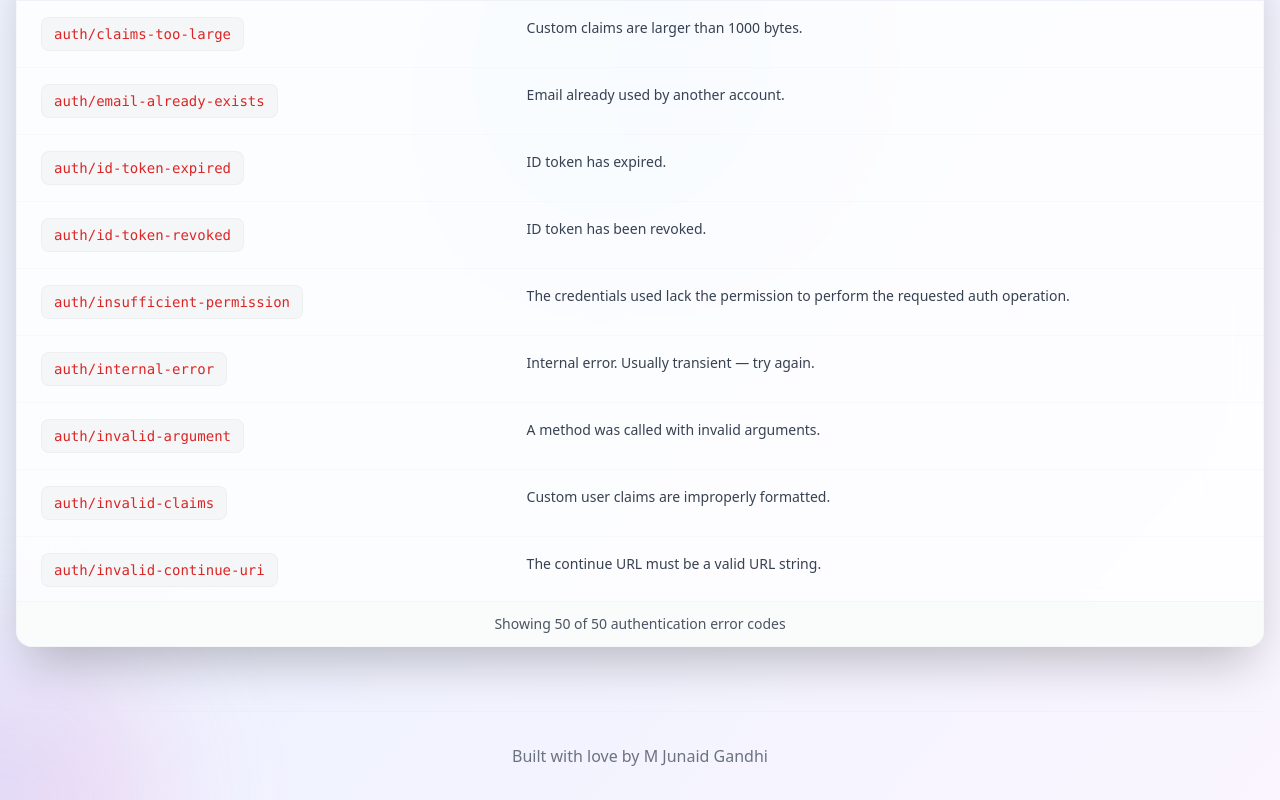
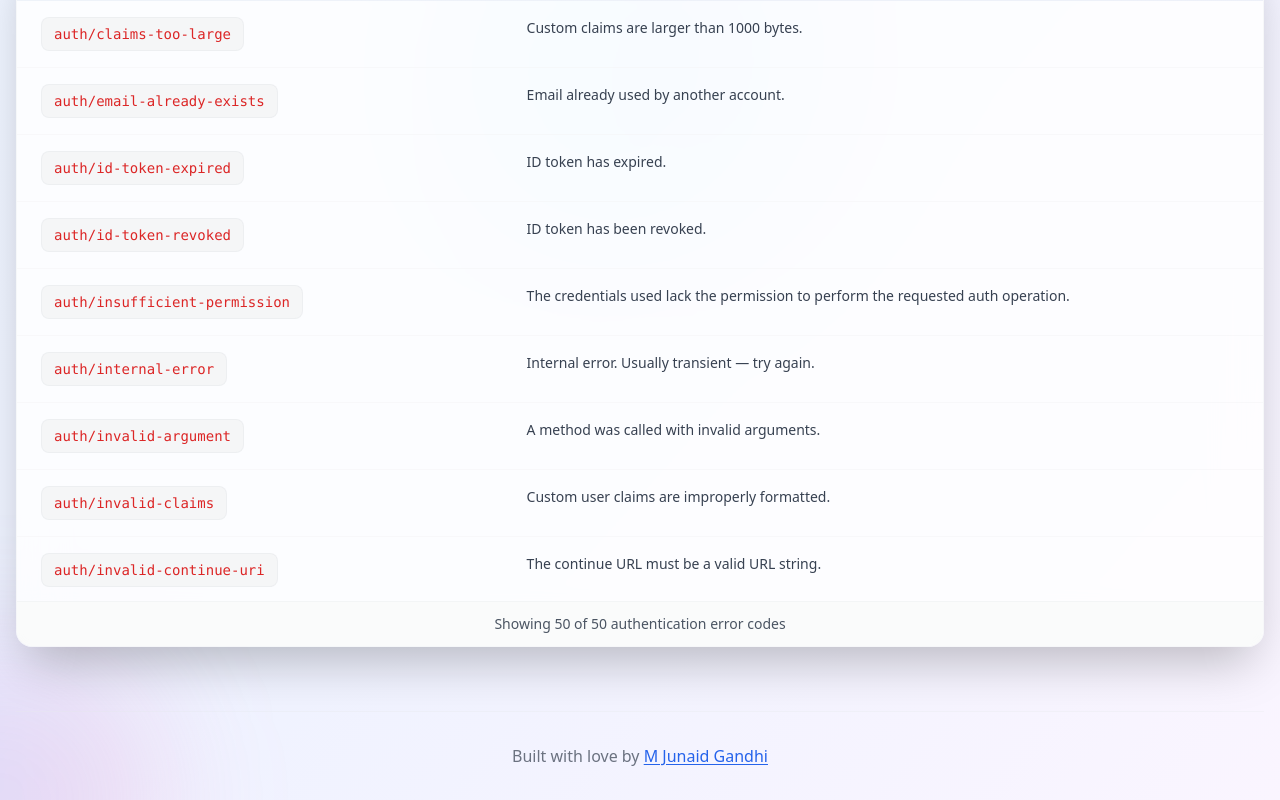
Before and after one commit to iMJ007/firebase-error-display-board, a React (Vite) app: page / in a window 1280 px wide. Shown: the part 655-1455 px from the top of the page. Built offline with nearby package versions, Linux system fonts and the light colour scheme.

Commit message:
Add link to M Junaid Gandhi
Make the text "M Junaid Gandhi" in the footer navigate to https://junaidgandhi.com on click.

```diff
--- a/src/pages/Index.tsx
+++ b/src/pages/Index.tsx
@@ -1,3 +1,4 @@
+
 import React from 'react';
 import ErrorCodeTable from '@/components/ErrorCodeTable';
 import { Shield, Database, Code2 } from 'lucide-react';
@@ -78,7 +79,17 @@ const Index = () => {
 
         {/* Footer */}
         <div className="text-center mt-16 pt-8 border-t border-gray-200/30">
-          <p className="text-gray-500">Built with love by M Junaid Gandhi</p>
+          <p className="text-gray-500">
+            Built with love by{' '}
+            <a
+              href="https://junaidgandhi.com"
+              target="_blank"
+              rel="noopener noreferrer"
+              className="text-blue-600 hover:text-blue-800 transition-colors duration-200 underline decoration-1 underline-offset-2 hover:decoration-2"
+            >
+              M Junaid Gandhi
+            </a>
+          </p>
         </div>
       </div>
     </div>;
```
